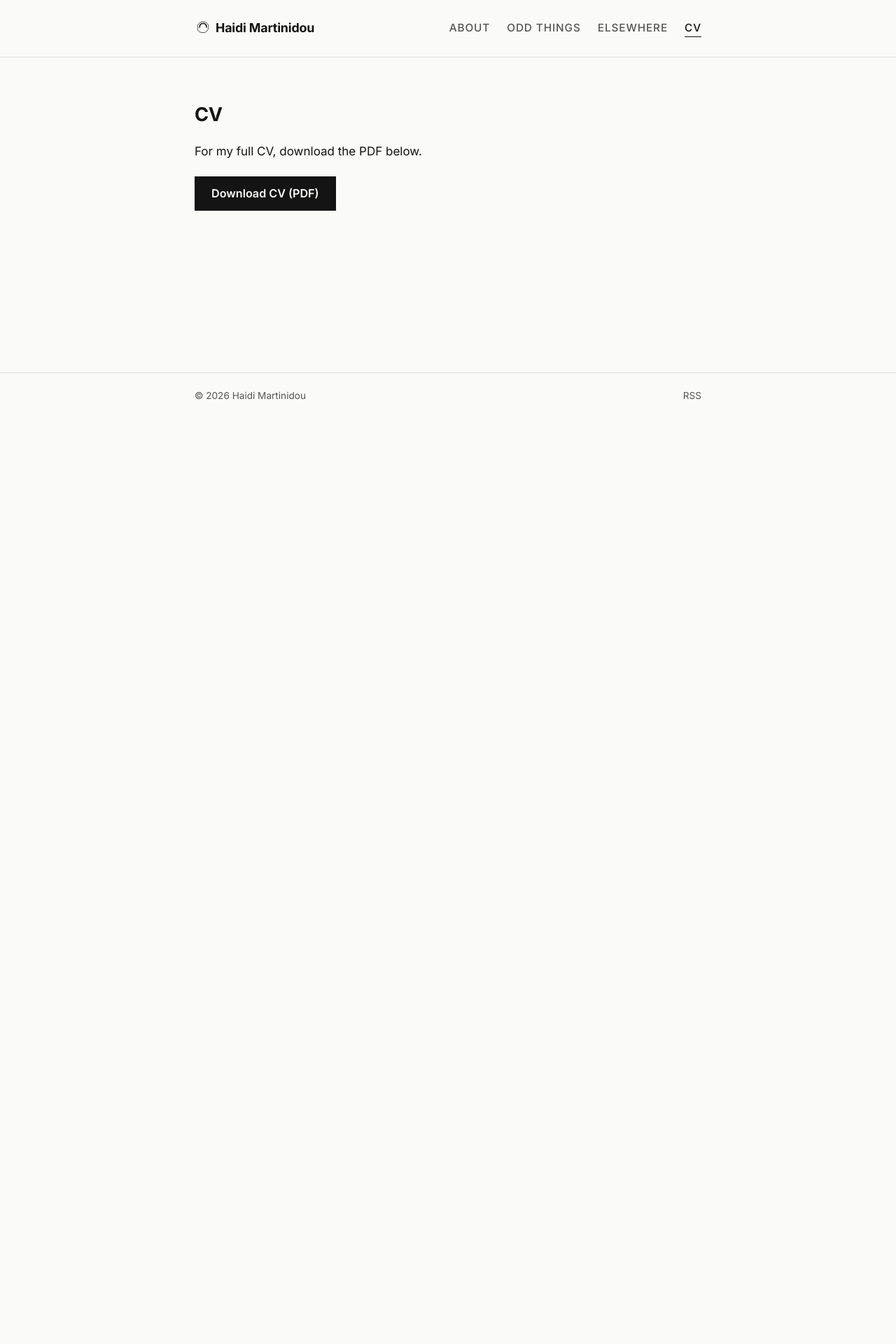
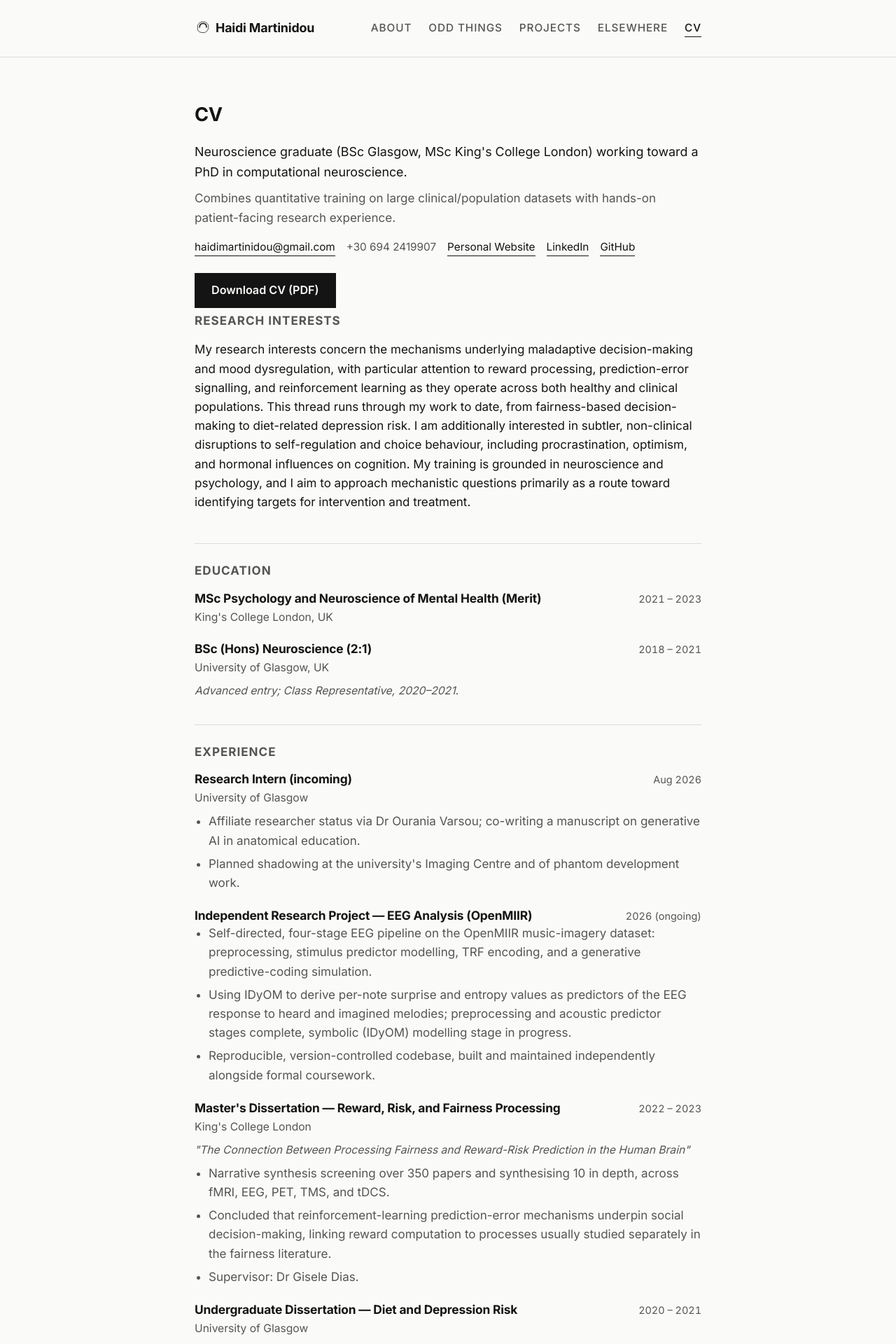
Before and after one commit to haidimartinidou/haidimartinidou.github.io, a Jekyll site: the page built from cv.md, in a window 1280 px wide. Shown: the top 1920 px of the page at 70% size. Built offline with Jekyll 4.4.1, drawn with Linux system fonts in a browser that asks for light colours; before the commit the page ends 900 px from its top, so only the background shows below that; some of the changed text lies outside the part shown.

Commit message:
Add Projects tab and data-driven live CV
- New _projects collection (mirrors _posts/articles), seeded with the
  EEG/IDyOM pipeline and Zanzibar/VibeDeck, listed at /projects/.
- CV page now renders from _data/cv.yml via Liquid instead of being a
  static PDF-only page; content pulled from the existing CV PDF.
- Puppeteer render script included; the GitHub Action that runs it on
  push is added separately (requires workflow scope this token lacks).

```diff
--- a/_config.yml
+++ b/_config.yml
@@ -11,6 +11,8 @@ nav:
     url: /about/
   - title: Odd Things
     url: /articles/
+  - title: Projects
+    url: /projects/
   - title: Elsewhere
     url: /elsewhere/
   - title: CV
@@ -18,6 +20,18 @@ nav:
 
 markdown: kramdown
 permalink: /articles/:title/
+
+collections:
+  projects:
+    output: true
+    permalink: /projects/:path/
+
+defaults:
+  - scope:
+      path: ""
+      type: projects
+    values:
+      layout: project
 
 plugins:
   - jekyll-feed
@@ -28,3 +42,6 @@ exclude:
   - Gemfile.lock
   - README.md
   - node_modules
+  - package.json
+  - package-lock.json
+  - .github
--- /dev/null
+++ b/_data/cv.yml
@@ -0,0 +1,110 @@
+# Single source of truth for the CV page (/cv/) and the auto-generated PDF
+# (assets/cv/Haidi_Martinidou_CV.pdf). Edit this file only; the PDF is
+# regenerated by .github/workflows/cv-pdf.yml on every push that touches it.
+
+personal_info:
+  name: "Haidi Martinidou"
+  tagline: "Neuroscience graduate (BSc Glasgow, MSc King's College London) working toward a PhD in computational neuroscience."
+  summary: "Combines quantitative training on large clinical/population datasets with hands-on patient-facing research experience."
+  interests: >
+    My research interests concern the mechanisms underlying maladaptive decision-making and mood dysregulation,
+    with particular attention to reward processing, prediction-error signalling, and reinforcement learning as
+    they operate across both healthy and clinical populations. This thread runs through my work to date, from
+    fairness-based decision-making to diet-related depression risk. I am additionally interested in subtler,
+    non-clinical disruptions to self-regulation and choice behaviour, including procrastination, optimism, and
+    hormonal influences on cognition. My training is grounded in neuroscience and psychology, and I aim to
+    approach mechanistic questions primarily as a route toward identifying targets for intervention and treatment.
+  email: "haidimartinidou@gmail.com"
+  phone: "+30 694 2419907"
+  links:
+    - label: "Personal Website"
+      url: "https://haidimartinidou.github.io"
+    - label: "LinkedIn"
+      url: "https://www.linkedin.com/in/haidi-martinidou-9b2702173/"
+    - label: "GitHub"
+      url: "https://github.com/haidimartinidou"
+
+education:
+  - degree: "MSc Psychology and Neuroscience of Mental Health (Merit)"
+    institution: "King's College London, UK"
+    dates: "2021 – 2023"
+  - degree: "BSc (Hons) Neuroscience (2:1)"
+    institution: "University of Glasgow, UK"
+    dates: "2018 – 2021"
+    note: "Advanced entry; Class Representative, 2020–2021."
+
+experience:
+  - title: "Research Intern (incoming)"
+    organization: "University of Glasgow"
+    dates: "Aug 2026"
+    bullets:
+      - "Affiliate researcher status via Dr Ourania Varsou; co-writing a manuscript on generative AI in anatomical education."
+      - "Planned shadowing at the university's Imaging Centre and of phantom development work."
+  - title: "Independent Research Project — EEG Analysis (OpenMIIR)"
+    dates: "2026 (ongoing)"
+    bullets:
+      - "Self-directed, four-stage EEG pipeline on the OpenMIIR music-imagery dataset: preprocessing, stimulus predictor modelling, TRF encoding, and a generative predictive-coding simulation."
+      - "Using IDyOM to derive per-note surprise and entropy values as predictors of the EEG response to heard and imagined melodies; preprocessing and acoustic predictor stages complete, symbolic (IDyOM) modelling stage in progress."
+      - "Reproducible, version-controlled codebase, built and maintained independently alongside formal coursework."
+  - title: "Master's Dissertation — Reward, Risk, and Fairness Processing"
+    organization: "King's College London"
+    dates: "2022 – 2023"
+    subtitle: "\"The Connection Between Processing Fairness and Reward-Risk Prediction in the Human Brain\""
+    bullets:
+      - "Narrative synthesis screening over 350 papers and synthesising 10 in depth, across fMRI, EEG, PET, TMS, and tDCS."
+      - "Concluded that reinforcement-learning prediction-error mechanisms underpin social decision-making, linking reward computation to processes usually studied separately in the fairness literature."
+      - "Supervisor: Dr Gisele Dias."
+  - title: "Undergraduate Dissertation — Diet and Depression Risk"
+    organization: "University of Glasgow"
+    dates: "2020 – 2021"
+    subtitle: "\"The Association Between Mediterranean Diet and Depression Risk\""
+    bullets:
+      - "Analysed UK Biobank data (N = 502,506) using binary logistic regression in R."
+      - "Engineered a novel dietary-adherence variable in the absence of a ready-made measure, and controlled for multiple confounders; found a modest protective association (OR ≈ 0.91)."
+      - "Supervisor: Dr Donald Lyall."
+  - title: "Fieldwork Specialist"
+    organization: "IQVIA, Athens"
+    dates: "2024 – Mar 2026"
+    bullets:
+      - "Coordinated end-to-end patient recruitment for non-interventional clinical research across roughly 20 therapeutic areas, from common chronic conditions to rare diseases, managing initial contact, screening, consent, documentation, diagnosis verification, and scheduling."
+      - "Worked directly with sensitive health data and real-world clinical populations, gaining a practical understanding of the operational demands of recruiting and retaining participants for human-subjects research at scale."
+      - "Liaised with project managers and patient organisations; recognised internally as \"Excel and AI Champion\" for process improvements that strengthened operational continuity."
+
+skills:
+  - category: "Programming & analysis"
+    items: "R (statistical modelling, regression); Python (in progress, applied via the OpenMIIR/IDyOM pipeline and the Stanford Statistical Learning course)."
+  - category: "Research methods"
+    items: "Neuroimaging literature synthesis (fMRI, EEG, PET, TMS, tDCS); large-scale dataset management (UK Biobank); EEG signal processing basics (OpenMIIR/IDyOM)."
+  - category: "Other"
+    items: "Human-subjects recruitment and data handling; process documentation and handover; independent web development (see Projects)."
+  - category: "Languages"
+    items: "Greek (native); English (fluent); French (basic, learning)."
+
+courses:
+  - name: "Computational Neuroscience: Neuronal Dynamics"
+    provider: "EPFL (edX)"
+    date: "Ongoing"
+  - name: "Medical Neuroscience"
+    provider: "Duke University (Coursera)"
+    date: "Ongoing"
+  - name: "Data Visualization"
+    provider: "Duke University (Coursera)"
+    date: "Ongoing"
+
+# No formal publications yet. Add entries here as { citation: "..." } once
+# there are any; the section stays hidden on the page and in the PDF while
+# this list is empty.
+publications: []
+
+conferences:
+  - name: "NeuroMonster Conference"
+    location: "Rome"
+    date: "June 2026"
+
+references:
+  - name: "Dr Ourania Varsou"
+    affiliation: "University of Glasgow"
+    note: "Research collaborator, GenAI in anatomy education project. Email on request."
+  - name: "Dr Donald Lyall"
+    affiliation: "University of Glasgow"
+    note: "BSc dissertation supervisor. Email on request."
--- a/assets/css/style.css
+++ b/assets/css/style.css
@@ -199,6 +199,25 @@ main.wrap {
   white-space: nowrap;
 }
 
+/* Status tags (Projects) */
+.status-tag {
+  display: inline-block;
+  margin-left: 6px;
+  padding: 2px 8px;
+  font-size: 0.72rem;
+  font-weight: 600;
+  text-transform: uppercase;
+  letter-spacing: 0.04em;
+  color: var(--ink-soft);
+  border: 1px solid var(--line);
+  border-radius: 3px;
+  vertical-align: middle;
+  white-space: nowrap;
+}
+.status-tag.status-ongoing { border-color: var(--ink-soft); color: var(--ink-soft); }
+.status-tag.status-shipped { background: var(--ink); color: var(--bg); border-color: var(--ink); }
+.status-tag.status-paused { color: var(--ink-soft); border-style: dashed; }
+
 /* Post / page */
 h1 { font-size: 1.6rem; }
 .post-meta {
@@ -247,6 +266,89 @@ blockquote {
 blockquote p { margin: 0 0 12px; }
 blockquote p:last-child { margin-bottom: 0; }
 
+/* CV */
+.cv-header { margin-bottom: 8px; }
+.cv-tagline {
+  font-size: 1.05rem;
+  margin: 0 0 10px;
+}
+.cv-summary {
+  color: var(--ink-soft);
+  margin: 0 0 16px;
+}
+.cv-links {
+  display: flex;
+  flex-wrap: wrap;
+  gap: 6px 16px;
+  font-size: 0.9rem;
+  color: var(--ink-soft);
+  margin-bottom: 20px;
+}
+.cv-links a { border-bottom: 1px solid var(--line-strong); }
+.cv-section {
+  border-top: 1px solid var(--line);
+  padding: 28px 0;
+}
+.cv-section:first-of-type { padding-top: 0; border-top: none; }
+.cv-section h2 {
+  font-size: 1rem;
+  text-transform: uppercase;
+  letter-spacing: 0.06em;
+  color: var(--ink-soft);
+  margin: 0 0 18px;
+}
+.cv-entry { margin-bottom: 22px; }
+.cv-entry:last-child { margin-bottom: 0; }
+.cv-entry-head {
+  display: flex;
+  flex-wrap: wrap;
+  align-items: baseline;
+  justify-content: space-between;
+  gap: 6px 16px;
+}
+.cv-entry-head h3 {
+  font-size: 1.02rem;
+  margin: 0;
+}
+.cv-dates {
+  font-size: 0.85rem;
+  color: var(--ink-soft);
+  white-space: nowrap;
+  font-variant-numeric: tabular-nums;
+}
+.cv-org {
+  margin: 2px 0 8px;
+  color: var(--ink-soft);
+  font-size: 0.92rem;
+}
+.cv-note {
+  margin: 0 0 8px;
+  color: var(--ink-soft);
+  font-size: 0.92rem;
+  font-style: italic;
+}
+.cv-bullets {
+  margin: 0;
+  padding-left: 20px;
+}
+.cv-bullets li {
+  margin-bottom: 6px;
+  color: var(--ink-soft);
+}
+.cv-bullets li:last-child { margin-bottom: 0; }
+.cv-skill-group {
+  margin: 0 0 10px;
+  color: var(--ink-soft);
+}
+.cv-skill-group strong { color: var(--ink); }
+
+@media print {
+  .site-header, .site-footer, .cv-download, .back-link { display: none; }
+  .page, .post { max-width: 100%; padding-top: 0; }
+  .cv-section { padding: 14px 0; }
+  a { border-bottom: none; color: var(--ink); }
+}
+
 /* Elsewhere / feature list */
 .feature-list {
   list-style: none;
--- a/cv.md
+++ b/cv.md
@@ -4,6 +4,108 @@ title: CV
 permalink: /cv/
 ---
 
-For my full CV, download the PDF below.
+{% assign cv = site.data.cv %}
+<div class="cv-header">
+  <p class="cv-tagline">{{ cv.personal_info.tagline }}</p>
+  {% if cv.personal_info.summary %}<p class="cv-summary">{{ cv.personal_info.summary }}</p>{% endif %}
+  <div class="cv-links">
+    <a href="mailto:{{ cv.personal_info.email }}">{{ cv.personal_info.email }}</a>
+    {%- if cv.personal_info.phone %}<span>{{ cv.personal_info.phone }}</span>{% endif -%}
+    {% for link in cv.personal_info.links %}<a href="{{ link.url }}">{{ link.label }}</a>{% endfor %}
+  </div>
+  <a class="cv-download" href="{{ '/assets/cv/Haidi_Martinidou_CV.pdf' | relative_url }}" download>Download CV (PDF)</a>
+</div>
 
-<a class="cv-download" href="{{ '/assets/cv/Haidi_Martinidou_CV.pdf' | relative_url }}" download>Download CV (PDF)</a>
+{% if cv.personal_info.interests %}
+<section class="cv-section">
+  <h2>Research Interests</h2>
+  <p>{{ cv.personal_info.interests }}</p>
+</section>
+{% endif %}
+
+{% if cv.education and cv.education.size > 0 %}
+<section class="cv-section">
+  <h2>Education</h2>
+  {% for item in cv.education %}
+  <div class="cv-entry">
+    <div class="cv-entry-head">
+      <h3>{{ item.degree }}</h3>
+      <span class="cv-dates">{{ item.dates }}</span>
+    </div>
+    {% if item.institution %}<p class="cv-org">{{ item.institution }}</p>{% endif %}
+    {% if item.note %}<p class="cv-note">{{ item.note }}</p>{% endif %}
+  </div>
+  {% endfor %}
+</section>
+{% endif %}
+
+{% if cv.experience and cv.experience.size > 0 %}
+<section class="cv-section">
+  <h2>Experience</h2>
+  {% for item in cv.experience %}
+  <div class="cv-entry">
+    <div class="cv-entry-head">
+      <h3>{{ item.title }}</h3>
+      <span class="cv-dates">{{ item.dates }}</span>
+    </div>
+    {% if item.organization %}<p class="cv-org">{{ item.organization }}</p>{% endif %}
+    {% if item.subtitle %}<p class="cv-note">{{ item.subtitle }}</p>{% endif %}
+    {% if item.bullets and item.bullets.size > 0 %}
+    <ul class="cv-bullets">
+      {% for bullet in item.bullets %}<li>{{ bullet }}</li>{% endfor %}
+    </ul>
+    {% endif %}
+  </div>
+  {% endfor %}
+</section>
+{% endif %}
+
+{% if cv.skills and cv.skills.size > 0 %}
+<section class="cv-section">
+  <h2>Skills</h2>
+  {% for group in cv.skills %}
+  <p class="cv-skill-group"><strong>{{ group.category }}:</strong> {{ group.items }}</p>
+  {% endfor %}
+</section>
+{% endif %}
+
+{% if cv.courses and cv.courses.size > 0 %}
+<section class="cv-section">
+  <h2>Courses</h2>
+  <ul class="cv-bullets">
+    {% for course in cv.courses %}
+    <li>
+      {% if course.certificate_url %}<a href="{{ course.certificate_url }}">{{ course.name }}</a>{% else %}{{ course.name }}{% endif %}
+      &mdash; {{ course.provider }}{% if course.date %}, {{ course.date }}{% endif %}{% if course.note %} ({{ course.note }}){% endif %}
+    </li>
+    {% endfor %}
+  </ul>
+</section>
+{% endif %}
+
+{% if cv.publications and cv.publications.size > 0 %}
+<section class="cv-section">
+  <h2>Publications</h2>
+  <ul class="cv-bullets">
+    {% for pub in cv.publications %}<li>{{ pub.citation }}</li>{% endfor %}
+  </ul>
+</section>
+{% endif %}
+
+{% if cv.conferences and cv.conferences.size > 0 %}
+<section class="cv-section">
+  <h2>Conferences</h2>
+  <ul class="cv-bullets">
+    {% for conf in cv.conferences %}<li>{{ conf.name }} &mdash; {{ conf.location }}, {{ conf.date }}</li>{% endfor %}
+  </ul>
+</section>
+{% endif %}
+
+{% if cv.references and cv.references.size > 0 %}
+<section class="cv-section">
+  <h2>References</h2>
+  <ul class="cv-bullets">
+    {% for ref in cv.references %}<li><strong>{{ ref.name }}</strong> &mdash; {{ ref.affiliation }}. {{ ref.note }}</li>{% endfor %}
+  </ul>
+</section>
+{% endif %}
```
Also changed, not shown: _layouts/project.html (added, +12 -0 lines), _projects/eeg-idyom-pipeline.md (added, +11 -0 lines), _projects/zanzibar-vibedeck.md (added, +9 -0 lines), projects/index.html (added, +17 -0 lines), .github/scripts/render-cv-pdf.js (added), 1 other file.
